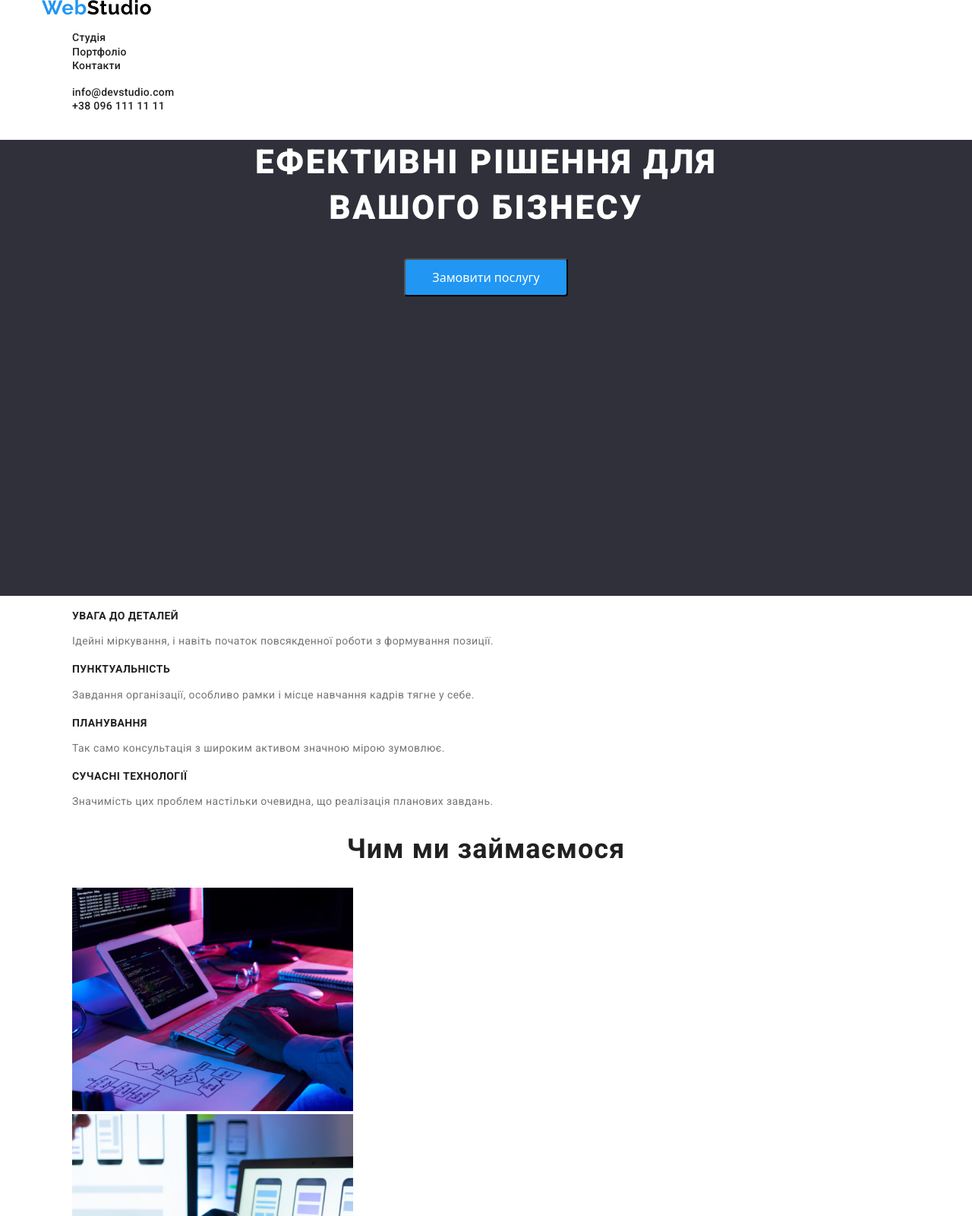
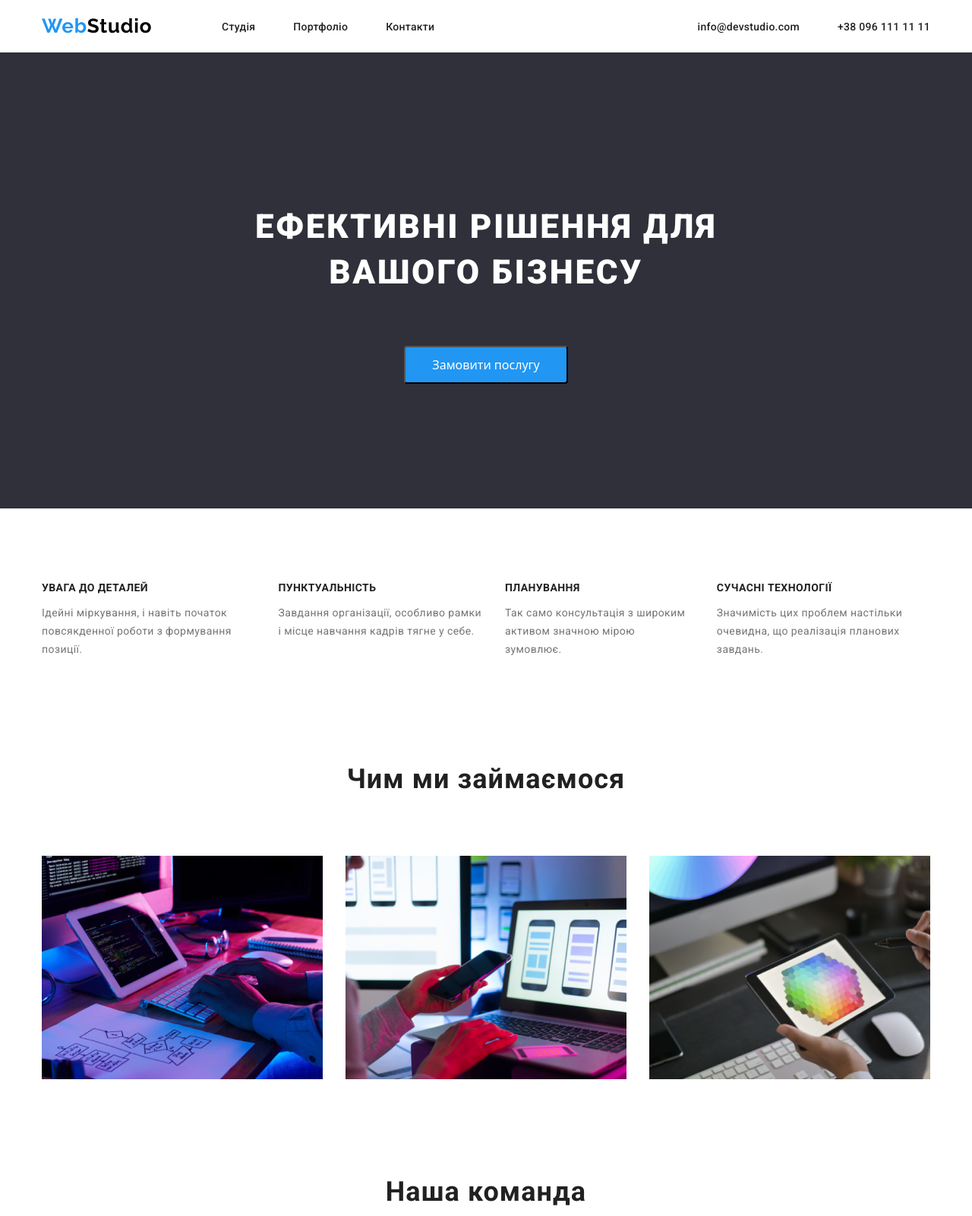
Before and after one commit to Sofia2803/WebStudio2.0, a plain HTML site: page index.html in a window 1280 px wide. Shown: the top 1600 px of the page at 76% size. Drawn offline with Linux system fonts and the light colour scheme; a web font is replaced by a local one.

Commit message:
flexbox commit

```diff
--- a/index.html
+++ b/index.html
@@ -20,11 +20,11 @@
 
 <body>
     <header class="header">
-        <section>
-            <div class="container">
+        <section class="container">
+            <div class="header-wrap">
                 <!-- Лого+нафігаційна панель -->
-                <img src="./img/WebStudio.png" alt="WedStudio" />
                 <nav class="header-navigation">
+                    <img src="./img/WebStudio.png" alt="WedStudio" />
                     <ul class="header-list">
                         <li class="header-item">
                             <a class="header-link" href="#">Студія</a>
@@ -36,7 +36,8 @@
                             <a class="header-link" href="#">Контакти</a>
                         </li>
                     </ul>
-                    <ul>
+                </nav>
+                    <ul class="header-contact">
                         <li class="header-item">
                             <a class="header-link" href="mailto:info@devstudio.com">info@devstudio.com</a>
                         </li>
@@ -44,13 +45,12 @@
                             <a class="header-link" href="tel:+38 096 111 11 11">+38 096 111 11 11</a>
                         </li>
                     </ul>
-                </nav>
             </div>
         </section>
     </header>
     <main>
         <section class="hero">
-            <div class="container">
+            <div class="container hero-wrap" >
                 <h1 class="header-text">
                     Ефективні рішення для <br />
                     вашого бізнесу
@@ -58,9 +58,9 @@
                 <button type="button">Замовити послугу</button>
             </div>
         </section>
-        <section>
+        <section class="features">
             <div class="container">
-                <ul>
+                <ul class="features-list">
                     <li class="header-item">
                         <b class="header-items">УВАГА ДО ДЕТАЛЕЙ</b>
                         <p class="header-title">
@@ -91,10 +91,10 @@
                 </ul>
             </div>
         </section>
-        <section>
-            <div class="container">
+        <section class="main-picture">
+            <div class="container-img">
                 <h2 class="header-subtitle">Чим ми займаємося</h2>
-                <ul>
+                <ul class="main-list">
                     <li><img src="./img/photo1.jpg" alt="foto1" /></li>
                     <li><img src="./img/photo2.png" alt="foto2" /></li>
                     <li><img src="./img/photo3.png" alt="foto3" /></li>
@@ -102,9 +102,9 @@
             </div>
         </section>
         <section>
-            <div class="container">
+            <div class="container-profil">
                 <h2 class="header-subtitle">Наша команда</h2>
-                <ul>
+                <ul class="main-item">
                     <li class="header-item">
                         <img src="./img/igor.jpg" alt="igor" width="210" />
                         <div>
@@ -137,8 +137,8 @@
             </div>
         </section>
     </main>
-    <footer>
-        <section>
+    <footer >
+        <section class="footer-wrap">
             <div class="container">
                 <img src="./img/WebStudiobottom.png" alt="WedStudio" />
                 <address>
--- a/style/style.css
+++ b/style/style.css
@@ -13,6 +13,8 @@
 
 ul {
     list-style: none;
+    margin: 0;
+    padding: 0;
 }
 
 
@@ -33,6 +35,42 @@ a {
 
 
 
+.header-wrap{
+display: flex;
+justify-content: space-between;
+align-items: center;
+padding-top: 24px;
+padding-bottom: 25px;
+}
+
+
+
+.header-navigation{
+  display: flex;
+  justify-content: center;
+  align-items: center;
+
+}
+
+
+.header-navigation img{
+margin-right: 93px;
+
+}
+
+
+.header-list{
+display: flex;
+justify-content: flex-start;
+align-items: center;
+column-gap: 50px;
+}
+
+
+
+
+
+
 
 
   .header-link {
@@ -41,8 +79,17 @@ a {
     font-size: 14px;
     letter-spacing: 0.02em;
     color:var(--brand-color);
+ }
 
-  }
+
+
+  .header-contact{
+display: flex;
+justify-content:flex-end;
+align-items: center;
+column-gap: 50px;
+}
+
 
 
 
@@ -50,6 +97,18 @@ a {
 background-color: #2F303A;
 height: 600px;
 text-align: center;
+margin-bottom: 94px;
+}
+
+
+.hero-wrap{
+  display: flex;
+  justify-content: center;
+  align-items: center;
+  flex-direction: column;
+  height: 100%;
+  row-gap: 30px;
+
 }
 
 
@@ -66,6 +125,47 @@ text-align: center;
 
   }
 
+
+
+  .container-img{
+    display: flex;
+    justify-content:center  ;
+    align-items:center ;
+  flex-direction: column;
+  row-gap: 50px;
+  }
+
+
+
+
+
+  .main-list{
+    display: flex;
+    justify-content: space-between;
+    align-items: center;
+    column-gap: 30px;
+
+  }
+
+
+  .container-profil{
+display: flex;
+justify-content: center;
+align-items: center;
+flex-direction: column;
+row-gap: 50px;
+padding-top:  94px;
+padding-bottom:106px ;
+
+  }
+
+
+  .main-item{
+    display: flex;
+    justify-content: center;
+    align-items: center;
+    column-gap: 30px;
+  }
 
 
 
@@ -115,6 +215,20 @@ background-color: #2196f3;
 }
 
 
+.features{
+  margin-bottom: 94px;
+}
+
+.features-list{
+  display: flex;
+  justify-content: space-between;
+  align-items: flex-start;
+  column-gap: 30px;
+
+}
+
+
+
 .header-text {
  font-family: var(--font-family);
     font-weight: 900;
@@ -147,6 +261,11 @@ background-color: #2196f3;
 }
 
 
+.footer-wrap{
+  background-color:#2F303A;
+  padding-top: 60px;
+  padding-bottom: 60px;
+}
 
 
 .header-caption {
```
